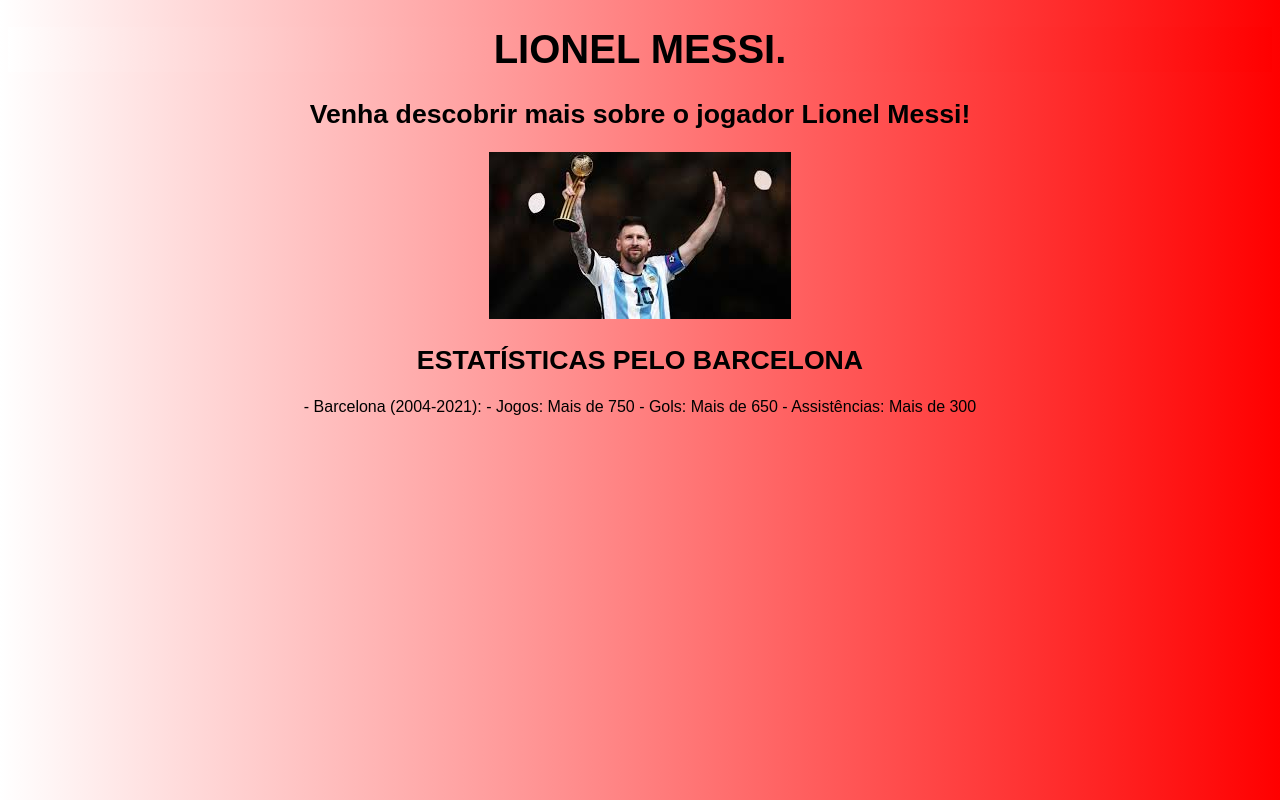
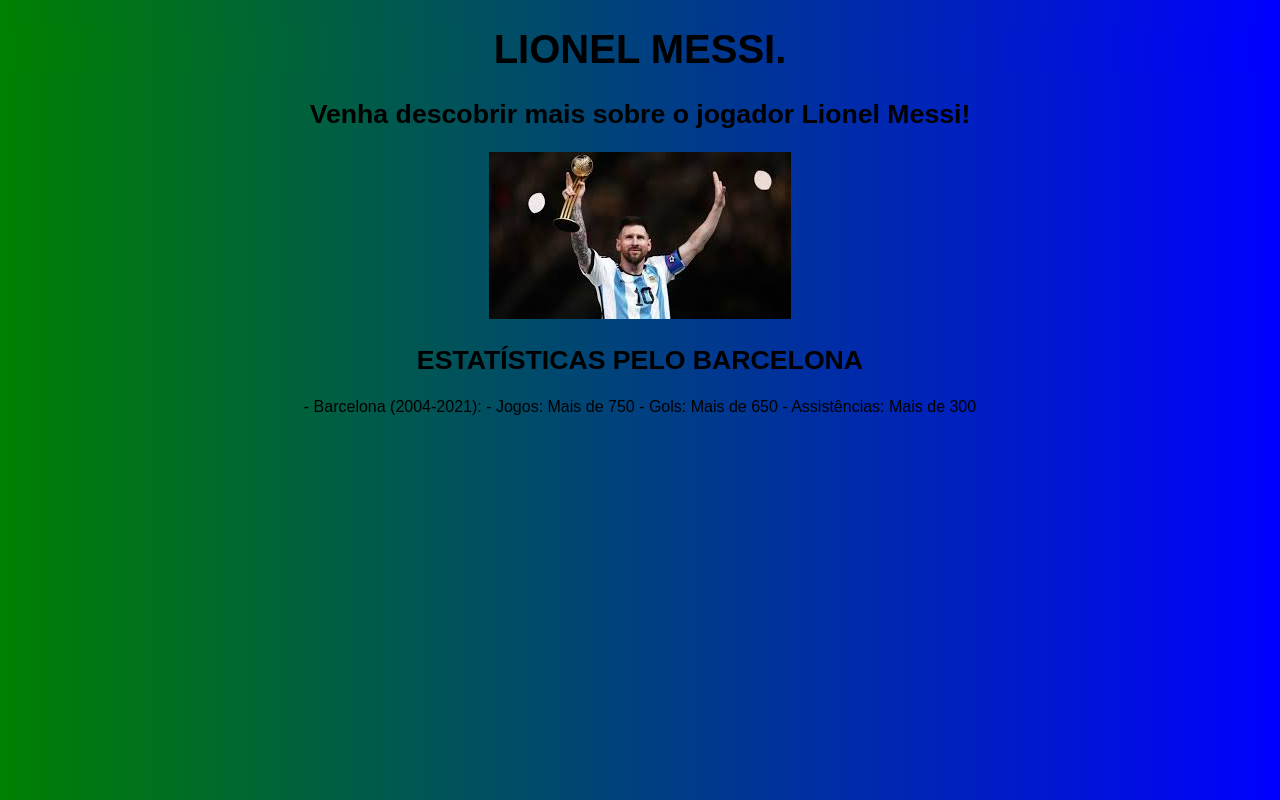
Before and after one commit to miguelparente15/site2024, a plain HTML site: page index.html in a window 1280 px wide. Drawn offline with Linux system fonts and the light colour scheme.

Commit message:
Update style.css

```diff
--- a/style.css
+++ b/style.css
@@ -2,7 +2,7 @@
 
 body
 {
-    background-image: linear-gradient(270deg, red, white );
+    background-image: linear-gradient(270deg, blue, green );
     color: black;
     font-size: 12pt;
     font-family:Arial, Helvetica, sans-serif;
@@ -12,7 +12,7 @@
 
 h1
 {
-    background-image: linear-gradient(270deg, red, white );
+    background-image: linear-gradient(270deg, blue, green );
     color: black;
     font-size: 30pt;
     font-family:Arial;
```
